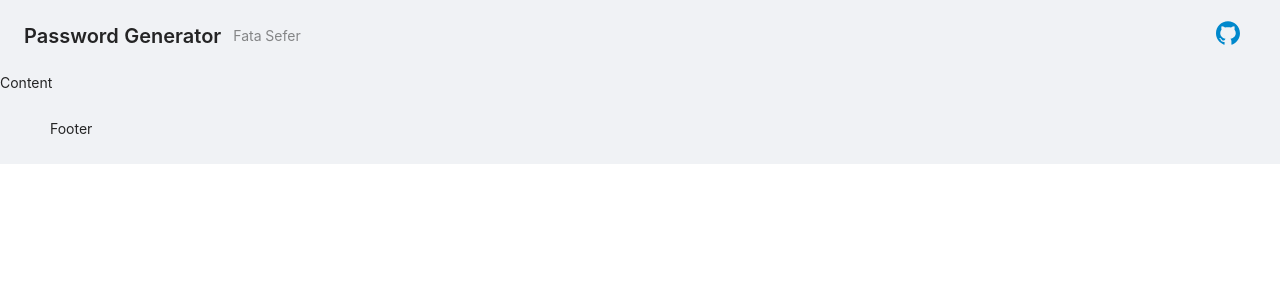
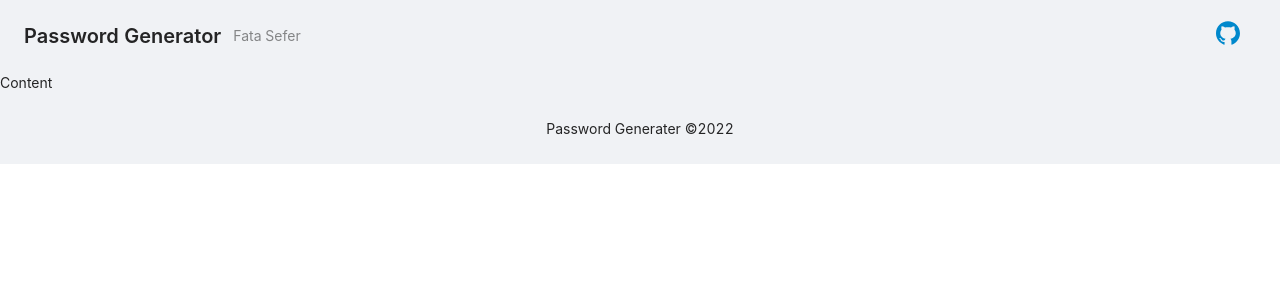
Before and after one commit to fs98/password-generator, a React (Create React App) app: page / in a window 1280 px wide. Shown: the top 300 px of the page. Built offline with nearby package versions, Linux system fonts and the light colour scheme; the HTML template or start-up script is replaced by a standard one.

Commit message:
ui: update footer

```diff
--- a/src/App.tsx
+++ b/src/App.tsx
@@ -24,7 +24,7 @@ const App = () => {
         ]}
       />
       <Content>Content</Content>
-      <Footer>Footer</Footer>
+      <Footer style={{ textAlign: "center" }}>Password Generater ©2022</Footer>
     </Layout>
   );
 };
```
